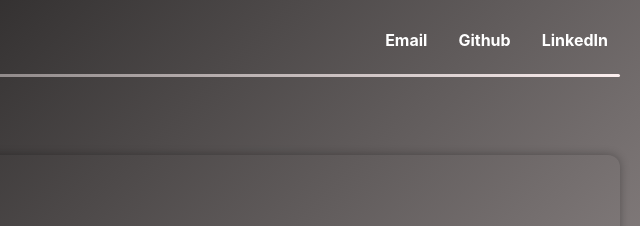
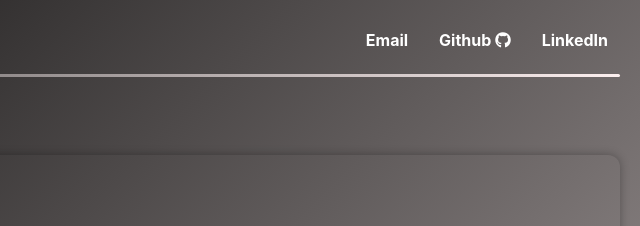
Before and after one commit to Tea505/PortfolioWeb, a website: page projects.html in a window 1280 px wide. Shown: the top 226 px of the page, 620-1260 px from the left. Drawn offline with nearby package versions, Linux system fonts and the light colour scheme.

```diff
--- a/projects.html
+++ b/projects.html
@@ -48,7 +48,7 @@
 
             <div class="social-links">
                 <a href="https://mail.google.com/mail/?view=cm&fs=1&to=mtauha9@gmail.com&su=Let's%20Connect&body=Hi%20Tauha%2C%0A..."> Email </a>
-                <a href="https://github.com/Tea505"> Github </a>
+                <a href="https://github.com/Tea505"> Github <i class="fab fa-github"></i> </a>
                 <a href="https://www.linkedin.com/in/muhammad-tauha-63ba73282/"> LinkedIn </a>
             </div>
         </div>
@@ -124,8 +124,8 @@
     <p>&copy; 2026 Muhammad Tauha</p>
 </footer>
 
-<script src="https://unpkg.com/@lottiefiles/lottie-player@latest/dist/lottie-player.js"></script>
-<script src="js/app.js"></script>
-<script src="js/navbar.js"></script>
-<script src="js/animations.js"></script>
+      <script src="https://unpkg.com/@lottiefiles/lottie-player@latest/dist/lottie-player.js"></script>
+      <script src="js/app.js"></script>
+      <script src="js/navbar.js"></script>
+      <script src="js/animations.js"></script>
 </html>
```
Also changed, not shown: explore.html (+1 -1 lines), index.html (+1 -1 lines), js/navbar.js (line endings or trailing spaces).
